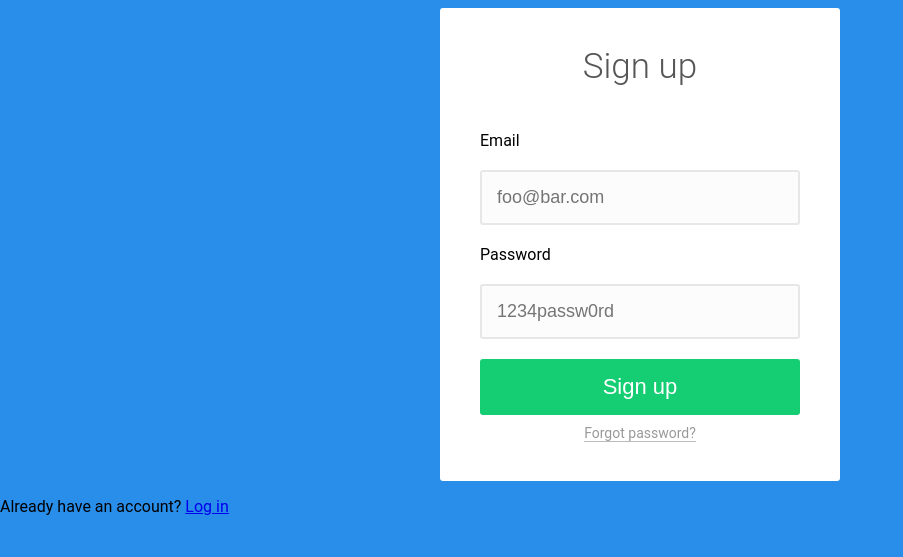
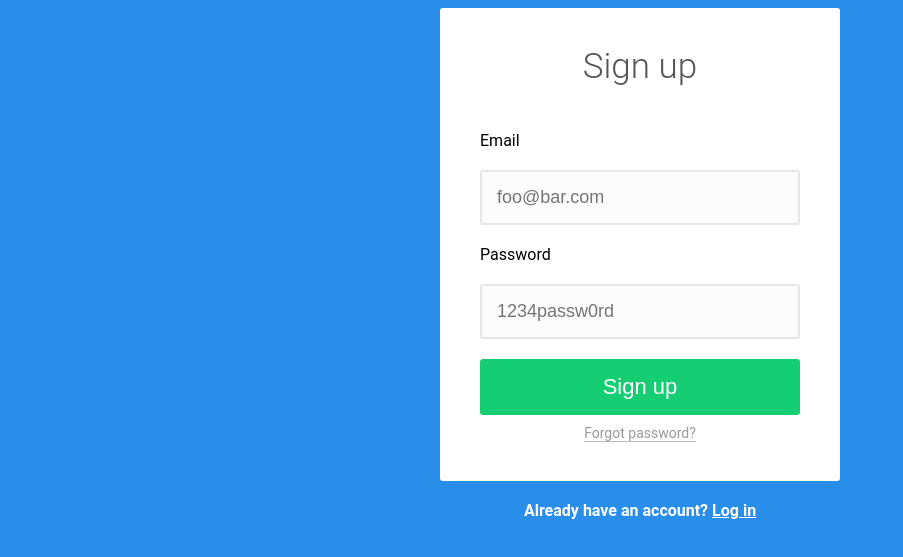
Before and after one commit to Mattressburn/Analogsea, a plain HTML site: page index.html in a window 1280 px wide. Shown: the part 117-674 px from the top of the page, without its empty margins (0-903 px from the left). Drawn offline with Linux system fonts and the light colour scheme.

Commit message:
Update main.css

```diff
--- a/main.css
+++ b/main.css
@@ -98,3 +98,22 @@ button:hover[type='submit'] {
     border-color: #999;
     color: #777;
 }
+
+.footer {
+    text-align: center;
+    color: white;
+    margin: 20px auto;
+    font-weight: 600;
+    border: 0;
+    padding: 0;
+}
+
+.footer a {
+    color: white;
+}
+
+.footer a:hover { color: #E7F1F9
+}
+
+.footer p { margin-bottom: 40px
+}
```
